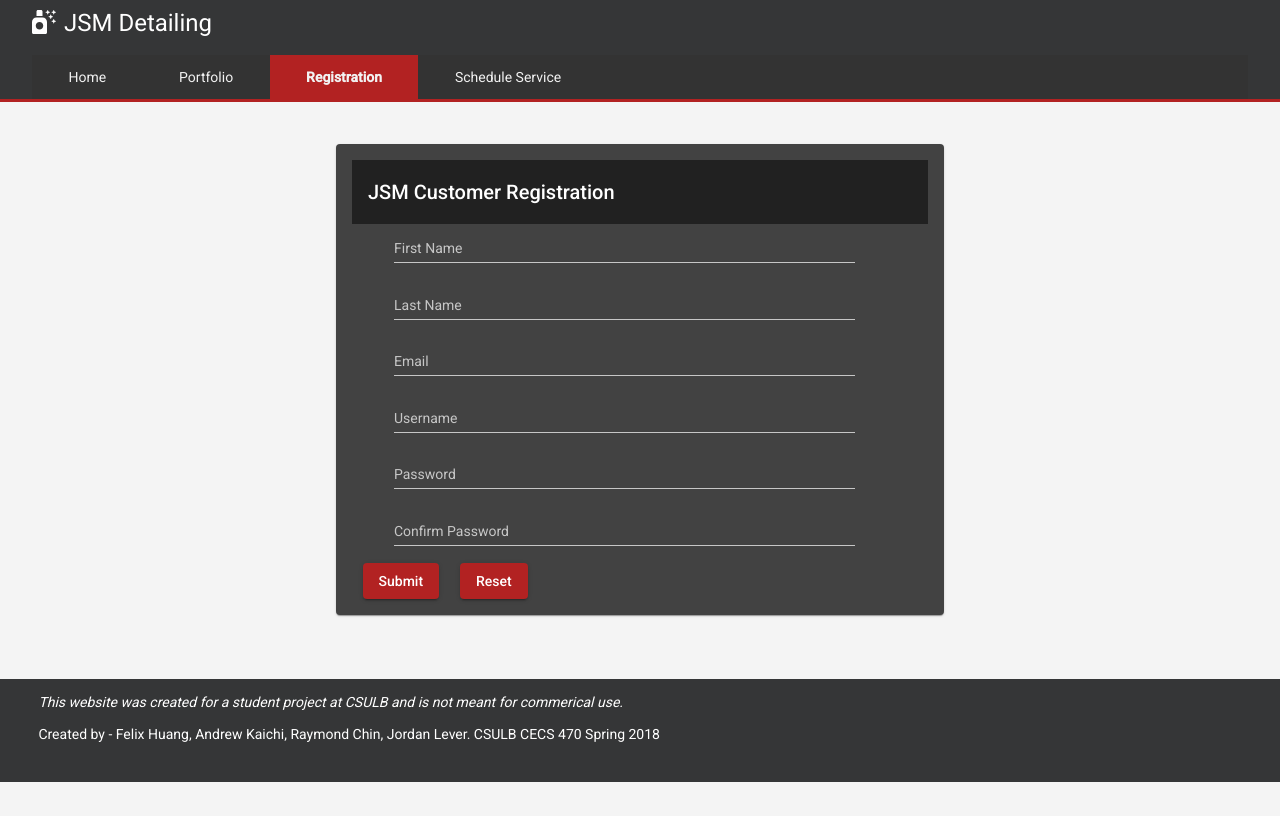
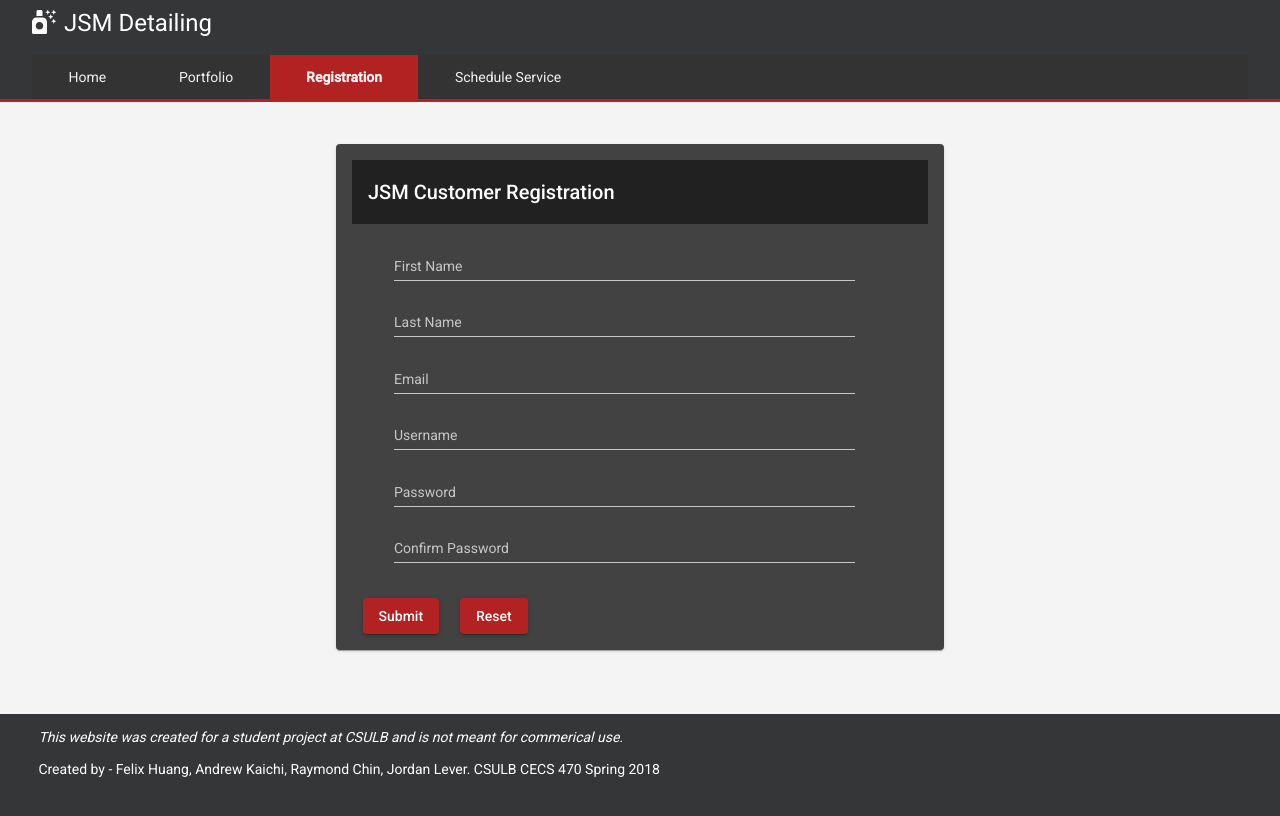
Before and after one commit to felixthe8/JSMDetailing-Angular, an Angular app in the folder angular-project/: page /registration in a window 1280 px wide. Built offline with nearby package versions, Linux system fonts and the light colour scheme.

Commit message:
Formatting to the registration form. Increased space between input fields and buttons

```diff
--- a/angular-project/src/app/registration/registration.component.html
+++ b/angular-project/src/app/registration/registration.component.html
@@ -1,6 +1,7 @@
 
     <mat-card>
         <mat-toolbar>JSM Customer Registration</mat-toolbar>
+            <div class="form">
                 <mat-form-field>
                     <mat-label>First Name</mat-label>
                     <input matInput type="text">
@@ -33,8 +34,11 @@
                     <input matInput type="password">
                 </mat-form-field>
 
+            </div>
+
             <ng-container>
                 <button mat-raised-button>Submit</button>
                 <button mat-raised-button>Reset</button>
             </ng-container>
+
     </mat-card>
--- a/angular-project/src/app/registration/registration.component.scss
+++ b/angular-project/src/app/registration/registration.component.scss
@@ -2,6 +2,11 @@
 mat-form-field {
     width: 80%;
     margin: 0em 3em;
+}
+
+.form {
+    margin-top: 3%;
+    margin-bottom: 3%;
 }
 
 button {
```
Lines whose indentation alone changed are shown as unchanged.
